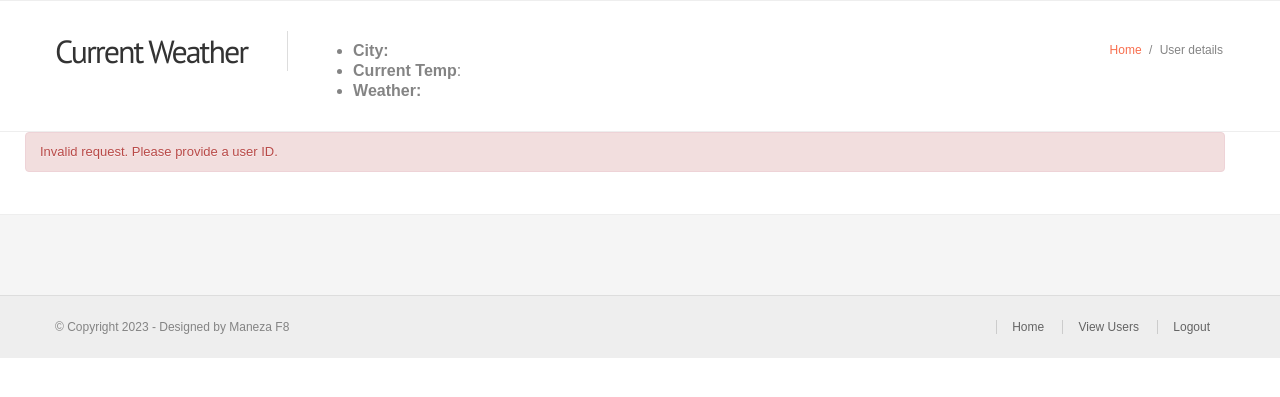
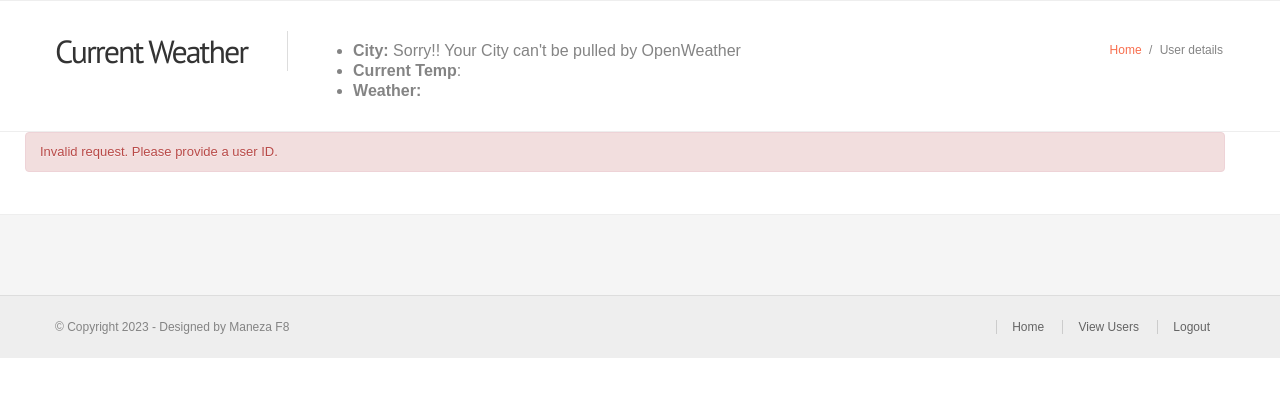
Before and after one commit to manezaf8/task-management-docker, a PHP site: page /viewUserDetails.php in a window 1280 px wide. Shown: the part 152-549 px from the top of the page. Run offline with PHP 8.4, Linux system fonts and the light colour scheme; data that the repository does not hold is empty; some libraries are stand-ins or nearby versions.

Commit message:
If the weather is empty

```diff
--- a/php/src/createTask.php
+++ b/php/src/createTask.php
@@ -140,7 +140,7 @@ if ($_SERVER["REQUEST_METHOD"] == "POST") {
                             <div>
                                 <!-- <h3>Current Weather</h3> -->
                                 <ul>
-                                     <li><strong>City:</strong> <?php echo isset($weatherData["name"]) ? $weatherData["name"] : ""; ?></li>
+                                     <li><strong>City:</strong> <?php echo isset($weatherData["name"]) ? $weatherData["name"] : "Sorry!! Your City can't be pulled by OpenWeather"; ?></li>
                                     <li> <strong>Current Temp</strong>: <?php echo isset($weatherData["main"]["temp"]) ? $weatherData["main"]["temp"] : ""; ?></li>
                                     <li> <strong>Weather:</strong> <?php echo isset($weatherData["weather"][0]["description"]) ? $weatherData["weather"][0]["description"] : ""; ?></li>
                                 </ul>
--- a/php/src/editTask.php
+++ b/php/src/editTask.php
@@ -168,7 +168,7 @@ if (isset($_GET['id'])) {
                             <div>
                                 <!-- <h3>Current Weather</h3> -->
                                 <ul>
-                                     <li><strong>City:</strong> <?php echo isset($weatherData["name"]) ? $weatherData["name"] : ""; ?></li>
+                                     <li><strong>City:</strong> <?php echo isset($weatherData["name"]) ? $weatherData["name"] : "Sorry!! Your City can't be pulled by OpenWeather"; ?></li>
                                     <li> <strong>Current Temp</strong>: <?php echo isset($weatherData["main"]["temp"]) ? $weatherData["main"]["temp"] : ""; ?></li>
                                     <li> <strong>Weather:</strong> <?php echo isset($weatherData["weather"][0]["description"]) ? $weatherData["weather"][0]["description"] : ""; ?></li>
                                 </ul>
--- a/php/src/editUser.php
+++ b/php/src/editUser.php
@@ -163,7 +163,7 @@ if (isset($_GET['id'])) {
                             <div>
                                 <!-- <h3>Current Weather</h3> -->
                                 <ul>
-                                     <li><strong>City:</strong> <?php echo isset($weatherData["name"]) ? $weatherData["name"] : ""; ?></li>
+                                     <li><strong>City:</strong> <?php echo isset($weatherData["name"]) ? $weatherData["name"] : "Sorry!! Your City can't be pulled by OpenWeather"; ?></li>
                                     <li> <strong>Current Temp</strong>: <?php echo isset($weatherData["main"]["temp"]) ? $weatherData["main"]["temp"] : ""; ?></li>
                                     <li> <strong>Weather:</strong> <?php echo isset($weatherData["weather"][0]["description"]) ? $weatherData["weather"][0]["description"] : ""; ?></li>
                                 </ul>
--- a/php/src/usersList.php
+++ b/php/src/usersList.php
@@ -129,7 +129,7 @@ $city =  $usersClass->getWeatherCity();
                             <div>
                                 <!-- <h3>Current Weather</h3> -->
                                 <ul>
-                                     <li><strong>City:</strong> <?php echo isset($weatherData["name"]) ? $weatherData["name"] : ""; ?></li>
+                                     <li><strong>City:</strong> <?php echo isset($weatherData["name"]) ? $weatherData["name"] : "Sorry!! Your City can't be pulled by OpenWeather"; ?></li>
                                     <li> <strong>Current Temp</strong>: <?php echo isset($weatherData["main"]["temp"]) ? $weatherData["main"]["temp"] : ""; ?></li>
                                     <li> <strong>Weather:</strong> <?php echo isset($weatherData["weather"][0]["description"]) ? $weatherData["weather"][0]["description"] : ""; ?></li>
                                 </ul>
--- a/php/src/viewAllTasks.php
+++ b/php/src/viewAllTasks.php
@@ -129,7 +129,7 @@ $taskClass = new Task();
                             <div>
                                 <!-- <h3>Current Weather</h3> -->
                                 <ul>
-                                     <li><strong>City:</strong> <?php echo isset($weatherData["name"]) ? $weatherData["name"] : ""; ?></li>
+                                     <li><strong>City:</strong> <?php echo isset($weatherData["name"]) ? $weatherData["name"] : "Sorry!! Your City can't be pulled by OpenWeather"; ?></li>
                                     <li> <strong>Current Temp</strong>: <?php echo isset($weatherData["main"]["temp"]) ? $weatherData["main"]["temp"] : ""; ?></li>
                                     <li> <strong>Weather:</strong> <?php echo isset($weatherData["weather"][0]["description"]) ? $weatherData["weather"][0]["description"] : ""; ?></li>
                                 </ul>
--- a/php/src/viewUserDetails.php
+++ b/php/src/viewUserDetails.php
@@ -124,7 +124,7 @@ require 'weather.php';
                             <div>
                                 <!-- <h3>Current Weather</h3> -->
                                 <ul>
-                                    <li><strong>City:</strong> <?php echo isset($weatherData["name"]) ? $weatherData["name"] : ""; ?></li>
+                                    <li><strong>City:</strong> <?php echo isset($weatherData["name"]) ? $weatherData["name"] : "Sorry!! Your City can't be pulled by OpenWeather"; ?></li>
                                     <li> <strong>Current Temp</strong>: <?php echo isset($weatherData["main"]["temp"]) ? $weatherData["main"]["temp"] : ""; ?></li>
                                     <li> <strong>Weather:</strong> <?php echo isset($weatherData["weather"][0]["description"]) ? $weatherData["weather"][0]["description"] : ""; ?></li>
                                 </ul>
```
